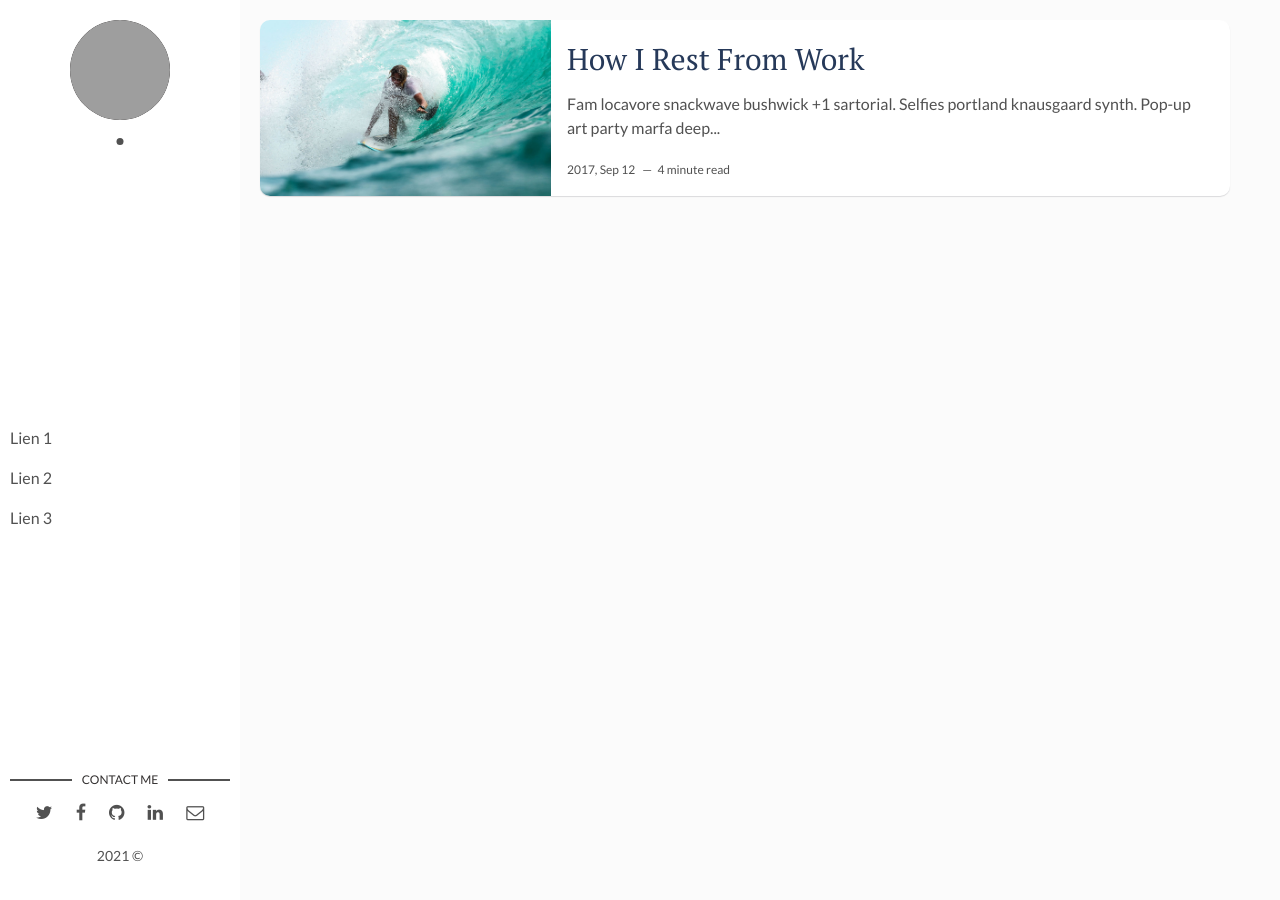
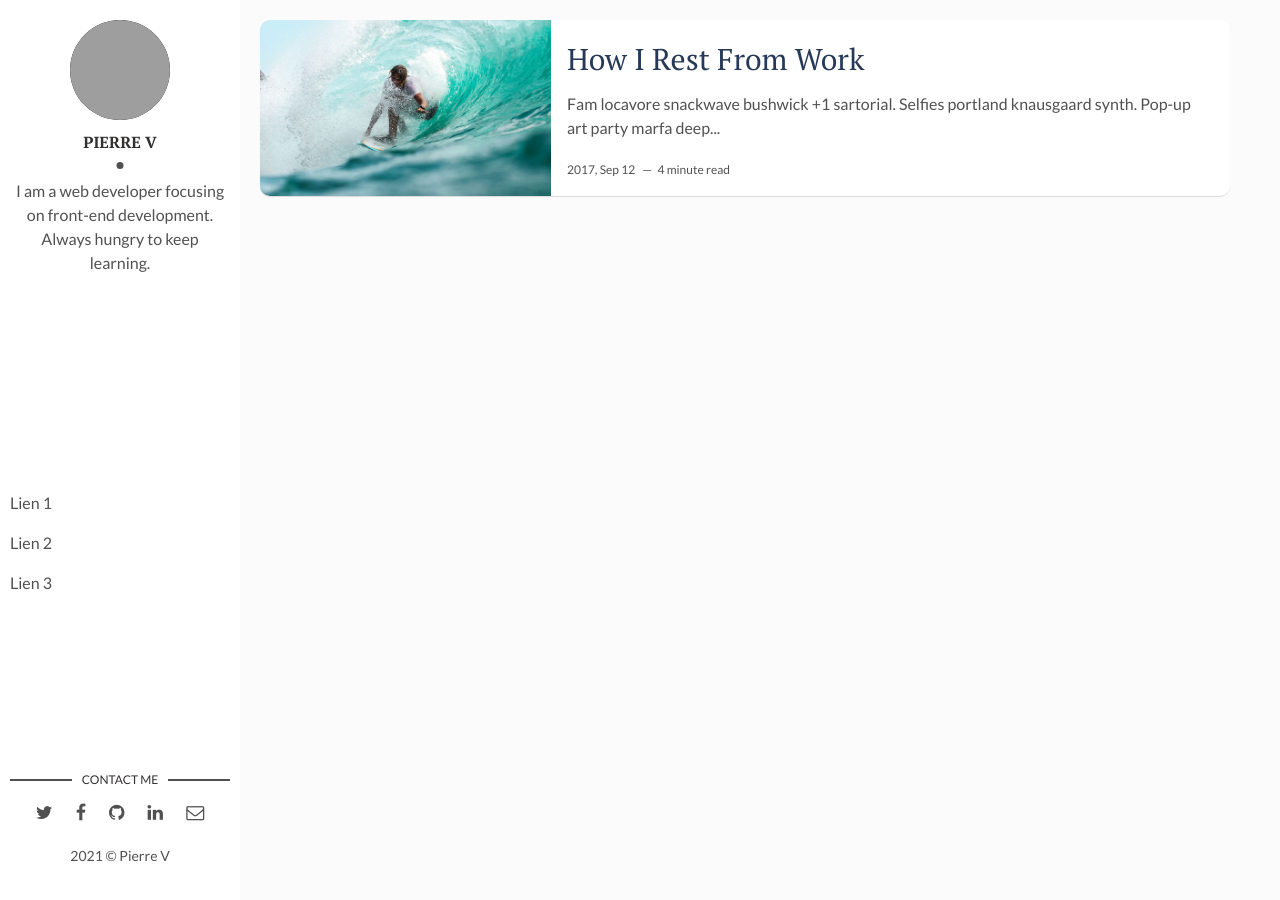
Before and after one commit to pierreV5931/webSite, a Jekyll site: the page built from index.html, in a window 1280 px wide. Built offline with Jekyll 4.4.1, drawn with Linux system fonts in a browser that asks for light colours; the list of posts is cut into pages by our own code; grey boxes are pictures that could not be loaded.

Commit message:
Ajout auteur

```diff
--- a/_config.yml
+++ b/_config.yml
@@ -1,6 +1,15 @@
 title: "Titre"
 #theme: jekyll-theme-cayman
 
+# Author Settings
+author: Pierre V # add your name
+author-img: pierre-v.jpg # add your photo
+about-author: I am a web developer focusing on front-end development. Always hungry to keep learning. # add description
+social-twitter: # add your Twitter handle
+social-facebook: # add your Facebook handle
+social-github: artemsheludko # add your Github handle
+social-linkedin: # add your Linkedin handle
+social-email: # add your Email address
 
 # Disqus
 discus-identifier: mr-brown # add your discus identifier
```
